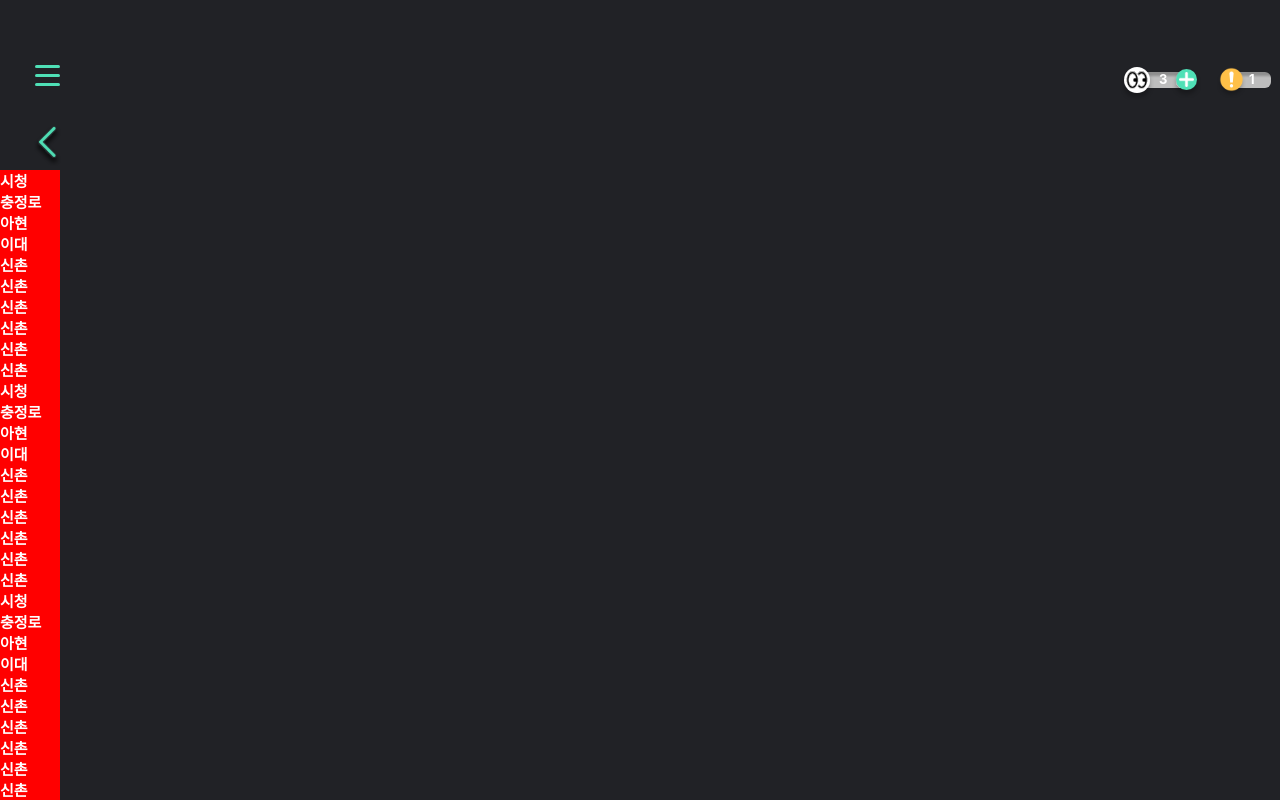
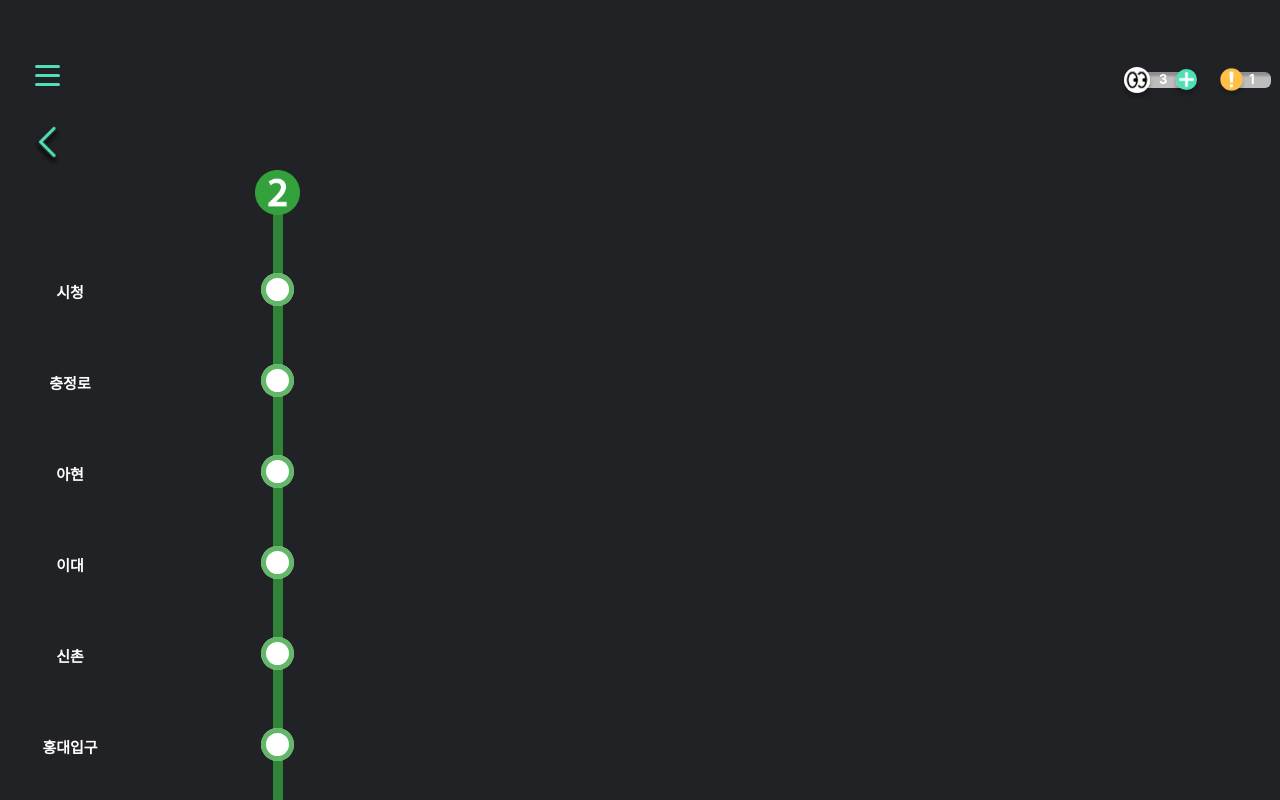
Before and after one commit to NNAERYEOK/NNY-Front, a React (Create React App) app: page /line2 in a window 1280 px wide. Shown: the top 800 px of the page. Built offline with nearby package versions, Linux system fonts and the light colour scheme.

Commit message:
feat: 호선

```diff
--- a/src/pages/Line2Page.js
+++ b/src/pages/Line2Page.js
@@ -11,72 +11,150 @@ const Line2Page = () => {
     { id: 3, name: "아현" },
     { id: 4, name: "이대" },
     { id: 5, name: "신촌" },
-    { id: 6, name: "신촌" },
-    { id: 7, name: "신촌" },
-    { id: 8, name: "신촌" },
-    { id: 9, name: "신촌" },
-    { id: 10, name: "신촌" },
-    { id: 11, name: "시청" },
-    { id: 12, name: "충정로" },
-    { id: 13, name: "아현" },
-    { id: 14, name: "이대" },
-    { id: 15, name: "신촌" },
-    { id: 16, name: "신촌" },
-    { id: 17, name: "신촌" },
-    { id: 18, name: "신촌" },
-    { id: 19, name: "신촌" },
-    { id: 20, name: "신촌" },
-    { id: 21, name: "시청" },
-    { id: 22, name: "충정로" },
-    { id: 23, name: "아현" },
-    { id: 24, name: "이대" },
-    { id: 25, name: "신촌" },
-    { id: 26, name: "신촌" },
-    { id: 27, name: "신촌" },
-    { id: 28, name: "신촌" },
-    { id: 29, name: "신촌" },
-    { id: 30, name: "신촌" },
-    { id: 41, name: "시청" },
-    { id: 42, name: "충정로" },
-    { id: 43, name: "아현" },
-    { id: 44, name: "이대" },
-    { id: 45, name: "신촌" },
-    { id: 46, name: "신촌" },
-    { id: 47, name: "신촌" },
-    { id: 48, name: "신촌" },
-    { id: 49, name: "신촌" },
-    { id: 50, name: "신촌" },
+    { id: 6, name: "홍대입구" },
+    { id: 7, name: "합정" },
+    { id: 8, name: "당산" },
+    { id: 9, name: "영등포구청" },
+    { id: 10, name: "문래" },
+    { id: 11, name: "신도림" },
+    { id: 12, name: "대림" },
+    { id: 13, name: "구로디지털단지" },
+    { id: 14, name: "신대방" },
+    { id: 15, name: "신림" },
+    { id: 16, name: "봉천" },
+    { id: 17, name: "서울대입구" },
+    { id: 18, name: "낙성대" },
+    { id: 19, name: "사당" },
+    { id: 20, name: "방배" },
+    { id: 21, name: "서초" },
+    { id: 22, name: "교대" },
+    { id: 23, name: "강남" },
+    { id: 24, name: "역삼" },
+    { id: 25, name: "선릉" },
+    { id: 26, name: "삼성" },
+    { id: 27, name: "종합운동장" },
+    { id: 28, name: "잠실새내" },
+    { id: 29, name: "잠실" },
+    { id: 30, name: "잠실나루" },
+    { id: 41, name: "강변" },
+    { id: 42, name: "구의" },
+    { id: 43, name: "건대입구" },
+    { id: 44, name: "성수" },
+    { id: 45, name: "뚝섬" },
+    { id: 46, name: "한양대" },
+    { id: 47, name: "왕십리" },
+    { id: 48, name: "상왕십리" },
+    { id: 49, name: "신당" },
+    { id: 50, name: "동대문역사문화공원" },
+    { id: 51, name: "을지로4가" },
+    { id: 52, name: "을지로3가" },
+    { id: 53, name: "을지로입구" },
+    { id: 54, name: "신도림" },
+    { id: 55, name: "도림천" },
+    { id: 56, name: "양천구청" },
+    { id: 57, name: "신정네거리" },
+    { id: 58, name: "까치산" },
+    { id: 59, name: "성수" },
+    { id: 60, name: "용답" },
+    { id: 61, name: "신답" },
+    { id: 62, name: "용두" },
+    { id: 63, name: "신설동" },
   ]);
+  let stationList = stations.filter(station => station.id < 45);
+  let stationList2 = stations.filter(
+    station => station.id >= 45 && station.id < 54,
+  );
+  let stationList3 = stations.filter(
+    station => station.id >= 54 && station.id < 59,
+  );
+  let stationList4 = stations.filter(station => station.id >= 59);
   return (
     <>
       <Background />
       <TopBar />
       <BackBtn />
-      <StationName>
-        {stations.map(station => (
-          <div>{station.name}</div>
-        ))}
-      </StationName>
-      <Sub src="./image/sub2.svg" />
+      <Wrapper>
+        <StationName>
+          <List1>
+            {stationList.map(station => (
+              <div>{station.name}</div>
+            ))}
+          </List1>
+          <List2>
+            {stationList2.map(station => (
+              <div>{station.name}</div>
+            ))}
+          </List2>
+          <List3>
+            {stationList3.map(station => (
+              <div>{station.name}</div>
+            ))}
+          </List3>
+          <List4>
+            {stationList3.map(station => (
+              <div>{station.name}</div>
+            ))}
+          </List4>
+        </StationName>
+        <SubImg src="./image/sub2.svg" />
+      </Wrapper>
     </>
   );
 };
 
 export default Line2Page;
-const Sub = styled.img`
-  margin-top: 20px;
-  margin-right: 104px;
-  background-color: blue;
-`;
+
 const StationName = styled.div`
+  margin-top: 105px;
   color: white;
   font-size: 15px;
   font-weight: 800;
-  background-color: red;
-  width: 60px;
+  width: 140px;
+  text-align: center;
+`;
+const Wrapper = styled.div`
+  display: flex;
+`;
+const SubImg = styled.img`
+  margin-left: 100px;
 `;
 const Background = createGlobalStyle`
   body {
   background-color: var( --background-black);
   }
 `;
+const List1 = styled.div`
+  display: inline-block;
+  margin-bottom: 22px;
+  div {
+    margin-bottom: 58px;
+    height: 27px;
+    padding-top: 6px;
+  }
+`;
+const List2 = styled.div`
+  display: inline-block;
+  margin-top: 33px;
+  div {
+    margin-bottom: 58px;
+    height: 27px;
+    padding-top: 6px;
+  }
+`;
+const List3 = styled.div`
+  display: inline-block;
+  margin-top: 150px;
+  div {
+    margin-bottom: 58px;
+    height: 27px;
+    padding-top: 6px;
+  }
+`;
+const List4 = styled.div`
+  margin-top: 157px;
+  div {
+    margin-bottom: 58px;
+    height: 27px;
+    padding-top: 6px;
+  }
+`;
```
